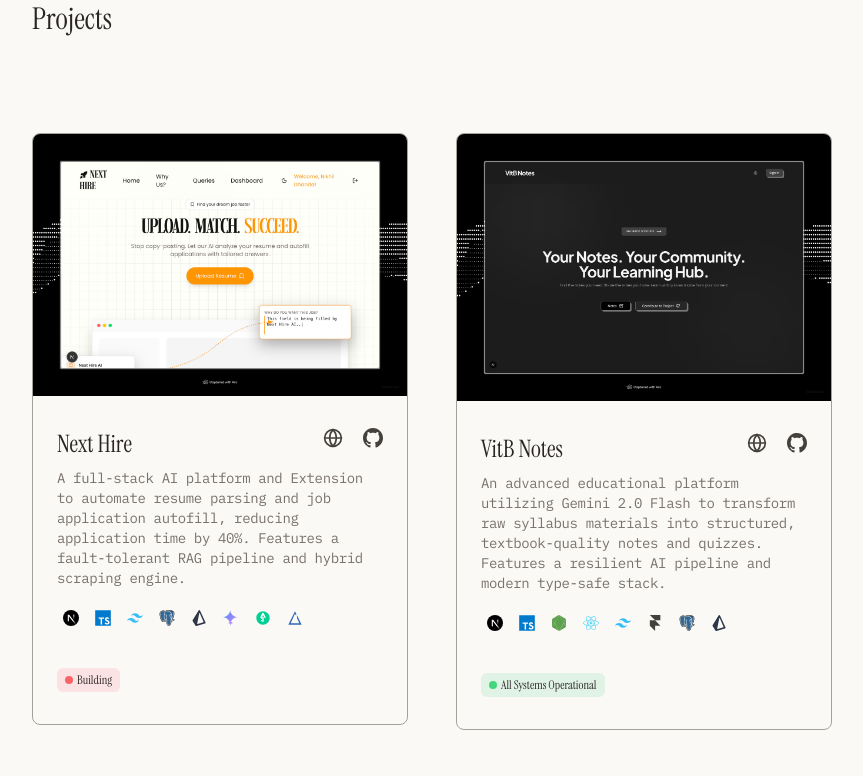
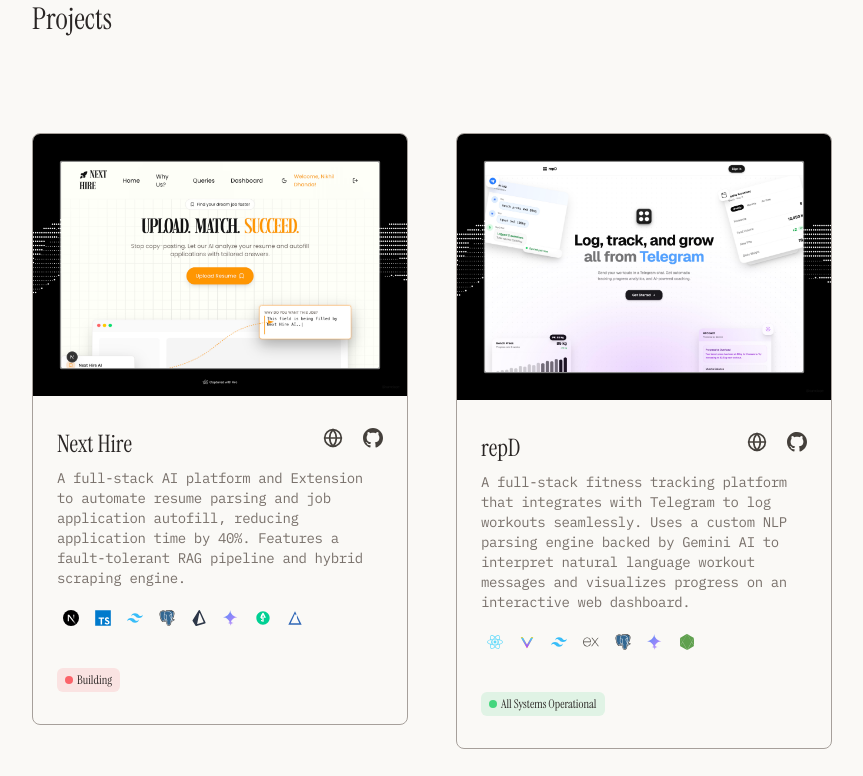
Before and after one commit to nikhildhanda04/portfolio-v3, a Next.js app: page / in a window 1280 px wide. Shown: the part 2420-3196 px from the top of the page, without its empty margins (208-1071 px from the left). Built offline with nearby package versions, Linux system fonts and the light colour scheme; no server answers; a web font is replaced by a local one.

Commit message:
added repd project

```diff
--- a/src/app/components/landingpage/projectData.tsx
+++ b/src/app/components/landingpage/projectData.tsx
@@ -130,7 +130,35 @@
       "Implemented a hybrid polymorphic scraping engine switching between Cheerio and Puppeteer.",
     ],
   },
-    {
+  {
+    slug: "repd",
+    title: "repD",
+    tagline: "AI-Powered Fitness & Workout Tracker via Telegram",
+    description: "A full-stack fitness tracking platform that integrates with Telegram to log workouts seamlessly. Uses a custom NLP parsing engine backed by Gemini AI to interpret natural language workout messages and visualizes progress on an interactive web dashboard.",
+    tech: mapTechs(["Reactjs", "Vite", "Tailwind", "Express", "PostgreSQL", "Gemini", "NodeJs"]),
+    link: "https://github.com/nikhildhanda04/repD",
+    live: "https://repd-rho.vercel.app/",
+    image: "/repd.jpeg",
+    isWorking: true,
+    timeline: "May 2026 - Present",
+    role: "Full Stack Developer",
+    team: "Solo",
+    features: [
+      {title: "Telegram Bot Integration", description: "Log workouts instantly through a Telegram bot using natural language (e.g., 'bench press 3x10 60kg')."},
+      {title: "Smart NLP Parser", description: "Accurately interprets various workout string formats and extracts exercise, sets, reps, and weight."},
+      {title: "AI-Powered Analysis", description: "Integrates Gemini API to analyze complex or malformed inputs for resilient workout tracking."},
+      {title: "Progress Visualization", description: "An interactive web dashboard built with React and Recharts to visualize workout progress over time."},
+    ],
+    learnings: [
+      "Integrated serverless databases (Neon) and modern ORMs (Drizzle) for efficient data modeling.",
+      "Built resilient webhook endpoints to handle asynchronous messages from Telegram reliably.",
+    ],
+    challenges: [
+      "Engineered a robust regex-based NLP parser with Gemini fallback to process unstructured natural language inputs from Telegram.",
+      "Managed state sync and secure authentication between the web dashboard and the Telegram webhook system.",
+    ],
+  },
+  {
     slug: "vitb-notes",
     title: "VitB Notes",
     tagline: "AI-Powered Study Companion",
```
Also changed, not shown: public/repd.jpeg (added).
